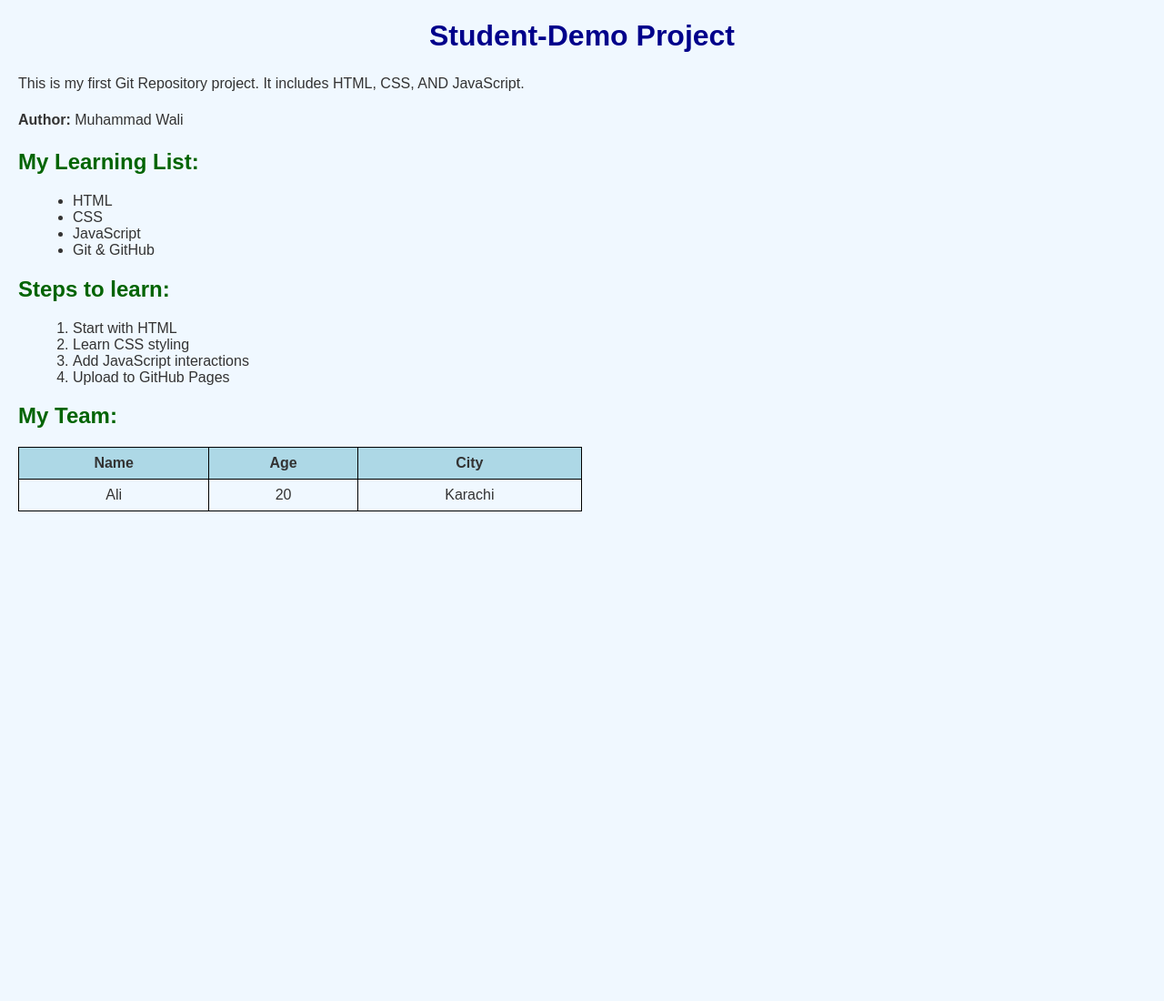
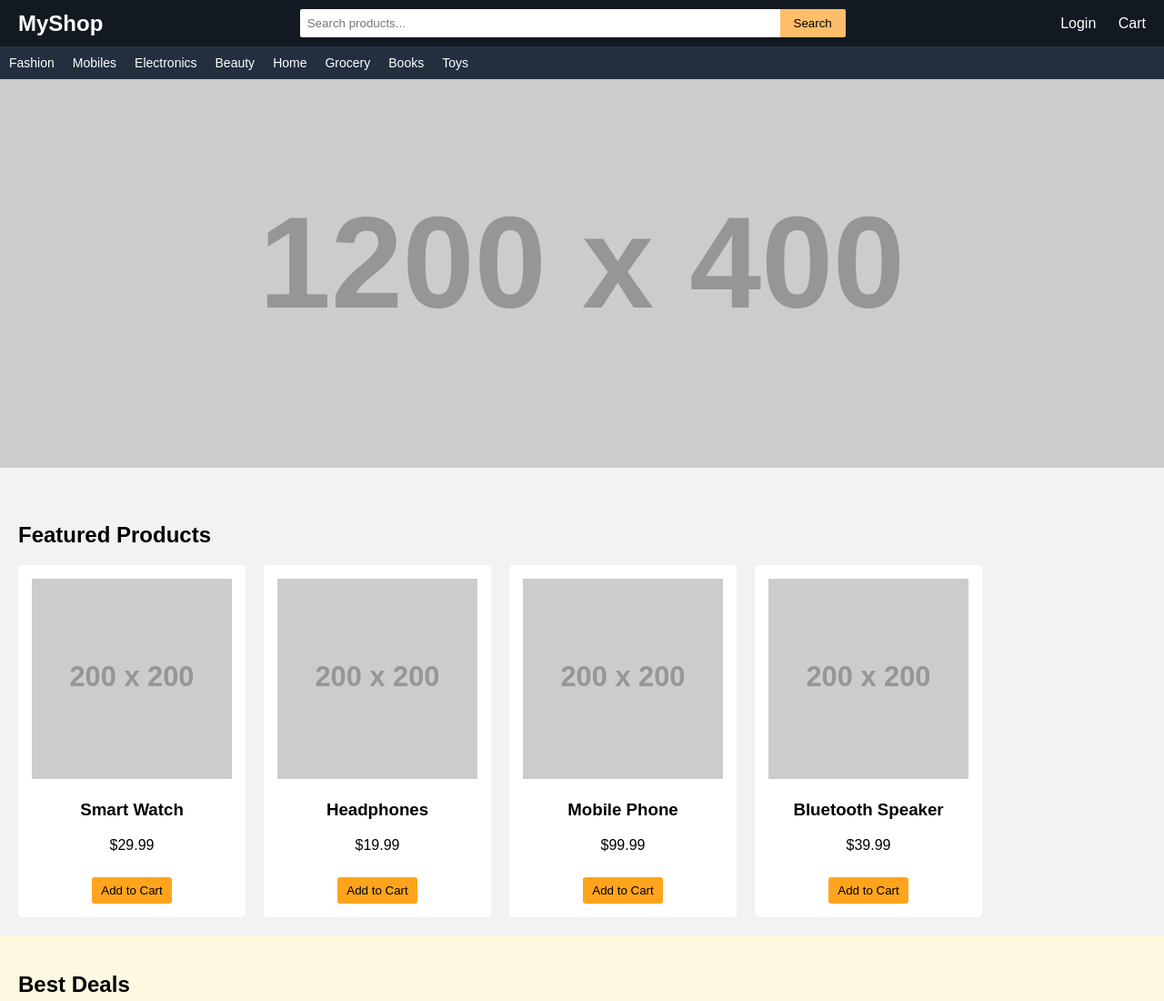
Before and after one commit to student-computerscience-hash/student-demo, a plain HTML site: page index.html in a window 1280 px wide. Shown: the top 1100 px of the page at 91% size. Before the commit the page ends 800 px from the top, so only its background shows below. Drawn offline with Linux system fonts and the light colour scheme; placeholder pictures from the web are drawn by us.

Commit message:
Add files via upload

```diff
--- a/index.html
+++ b/index.html
@@ -3,93 +3,300 @@
 <head>
   <meta charset="UTF-8">
   <meta name="viewport" content="width=device-width, initial-scale=1.0">
-    <title>Student Demo Project</title>
+  <title>MyShop - Amazon Style Homepage</title>
+  <link rel="stylesheet" href="style.css">
+</head>
+<body>
+
+  <!-- Header -->
+  <header class="header">
+    <div class="logo">MyShop</div>
+
+    <div class="search-box">
+      <input type="text" placeholder="Search products...">
+      <button>Search</button>
+    </div>
+
+    <div class="nav-right">
+      <a href="#">Login</a>
+      <a href="#">Cart</a>
+    </div>
+  </header>
+
+  <!-- Categories Navigation -->
+  <nav class="categories">
+    <a href="#">Fashion</a>
+    <a href="#">Mobiles</a>
+    <a href="#">Electronics</a>
+    <a href="#">Beauty</a>
+    <a href="#">Home</a>
+    <a href="#">Grocery</a>
+    <a href="#">Books</a>
+    <a href="#">Toys</a>
+  </nav>
+
+  <!-- Hero Banner -->
+  <section class="hero">
+    <img src="https://via.placeholder.com/1200x400" alt="Hero Banner">
+  </section>
+
+  <!-- Featured Products -->
+  <section class="products-section">
+    <h2>Featured Products</h2>
+    <div class="products">
+      <div class="product-card">
+        <img src="https://via.placeholder.com/200" alt="">
+        <h3>Smart Watch</h3>
+        <p>$29.99</p>
+        <button onclick="addToCart('Smart Watch',29.99)">Add to Cart</button>
+      </div>
+
+      <div class="product-card">
+        <img src="https://via.placeholder.com/200" alt="">
+        <h3>Headphones</h3>
+        <p>$19.99</p>
+        <button onclick="addToCart('Headphones',19.99)">Add to Cart</button>
+      </div>
+
+      <div class="product-card">
+        <img src="https://via.placeholder.com/200" alt="">
+        <h3>Mobile Phone</h3>
+        <p>$99.99</p>
+        <button onclick="addToCart('Mobile Phone',99.99)">Add to Cart</button>
+      </div>
+
+      <div class="product-card">
+        <img src="https://via.placeholder.com/200" alt="">
+        <h3>Bluetooth Speaker</h3>
+        <p>$39.99</p>
+        <button onclick="addToCart('Bluetooth Speaker',39.99)">Add to Cart</button>
+      </div>
+    </div>
+  </section>
+
+  <!-- Deals Section -->
+  <section class="deals-section">
+    <h2>Best Deals</h2>
+    <div class="deals">
+      <div class="deal-card">
+        <img src="https://via.placeholder.com/150" alt="">
+        <h4>50% Off Headphones</h4>
+      </div>
+      <div class="deal-card">
+        <img src="https://via.placeholder.com/150" alt="">
+        <h4>Buy 1 Get 1 Free T-Shirts</h4>
+      </div>
+      <div class="deal-card">
+        <img src="https://via.placeholder.com/150" alt="">
+        <h4>30% Off Mobiles</h4>
+      </div>
+    </div>
+  </section>
+
+  <!-- Footer -->
+  <footer class="footer">
+    <div class="footer-section">
+      <h4>Get to Know Us</h4>
+      <p>About Us</p>
+      <p>Careers</p>
+      <p>Blog</p>
+    </div>
+
+    <div class="footer-section">
+      <h4>Help</h4>
+      <p>Customer Service</p>
+      <p>Shipping</p>
+      <p>Returns</p>
+    </div>
+
+    <div class="footer-section">
+      <h4>Connect</h4>
+      <a href="#">Facebook</a>
+      <p href="#">Instagram</p>
+      <p href="#">Twitter</p>
+    </div>
+  </footer>
+
+  <!-- JS for Cart -->
+  <script src="cart.js"></script>
+
 <style>
+/* Global */
 body {
+  margin: 0;
   font-family: Arial, sans-serif;
-            margin: 20px;
-            background-color: #f0f8ff;
-            color: #333;
+  background: #f2f2f2;
 }
 
-        h1 {
-            color: darkblue;
-            text-align: center;
-        }
-        h2 {
-            color: darkgreen;
-        }
-        p {
-            font-size: 16px;
-            line-height: 1.5;
+/* Header */
+.header {
+  background: #131921;
+  color: white;
+  display: flex;
+  justify-content: space-between;
+  align-items: center;
+  padding: 10px 20px;
 }
 
-        ul,ol {
-            margin-left: 20px;
+.logo {
+  font-size: 24px;
+  font-weight: bold;
 }
-        table {
-            width: 50%;
-            border-collapse: collapse;
-            margin-top: 20px;
+
+.search-box {
+  display: flex;
+  flex: 1;
+  max-width: 600px;
+  margin: 0 20px;
 }
-        table, th, td {
-            border: 1px solid #000;
+
+.search-box input {
+  width: 100%;
   padding: 8px;
-            text-align: center;
+  border: none;
+  border-radius: 2px 0 0 2px;
 }
-        th {
-            background-color: #add8e6;
-        }
-        img {
-            display: block;
-            margin: 20px auto;
-            padding: 10px 15px;
-            background-color: #4caf50;
-            color: white;
+
+.search-box button {
+  padding: 8px 15px;
+  background: #febd69;
   border: none;
   cursor: pointer;
+  border-radius: 0 2px 2px 0;
 }
-        button:hover {
-            background-color: #45a049;
-        }
-        a {
-            color: darked;
+
+.nav-right a {
+  color: white;
+  margin-left: 20px;
   text-decoration: none;
 }
-        a:hover {
-            text-decoration: underline;
+
+/* Categories */
+.categories {
+  background: #232f3e;
+  padding: 10px;
+  display: flex;
+  flex-wrap: wrap;
+}
+
+.categories a {
+  color: white;
+  margin-right: 20px;
+  text-decoration: none;
+  font-size: 14px;
+}
+
+/* Hero */
+.hero img {
+  width: 100%;
+  height: auto;
+  display: block;
+  margin-bottom: 20px;
+}
+
+/* Products */
+.products-section {
+  padding: 20px;
+}
+
+.products {
+  display: flex;
+  flex-wrap: wrap;
+  gap: 20px;
+}
+
+.product-card {
+  background: white;
+  padding: 15px;
+  width: 220px;
+  text-align: center;
+  border-radius: 5px;
+  transition: transform 0.3s;
+}
+
+.product-card:hover {
+  transform: translateY(-5px);
+}
+
+.product-card img {
+  width: 100%;
+}
+
+.product-card button {
+  margin-top: 10px;
+  padding: 7px 10px;
+  background: #ffa41c;
+  border: none;
+  cursor: pointer;
+  border-radius: 3px;
+}
+
+/* Deals */
+.deals-section {
+  background: #fff8e1;
+  padding: 20px;
+}
+
+.deals {
+  display: flex;
+  gap: 15px;
+  flex-wrap: wrap;
+}
+
+.deal-card {
+  background: white;
+  padding: 10px;
+  width: 180px;
+  text-align: center;
+  border-radius: 5px;
+  transition: transform 0.3s;
+}
+
+.deal-card:hover {
+  transform: translateY(-5px);
+}
+
+/* Footer */
+.footer {
+  background: #232f3e;
+  color: white;
+  display: flex;
+  justify-content: space-around;
+  padding: 20px;
+  flex-wrap: wrap;
+}
+
+.footer-section h4 {
+  margin-top: 0;
+}
+
+.footer-section p {
+  margin: 5px 0;
+}
+
+/* Responsive */
+@media (max-width: 768px) {
+  .products, .deals {
+    justify-content: center;
+  }
+
+  .search-box {
+    flex-direction: column;
+  }
+
+  .search-box input, .search-box button {
+    width: 100%;
+    margin: 5px 0;
   }
   </style>
-</head>
-<body>
-    <h1>Student-Demo Project</h1>
-    <p>This is my first Git Repository project. It includes HTML, CSS, AND JavaScript.</p>
-    <p><strong>Author:</strong> Muhammad Wali</p>
-    <h2>My Learning List:</h2>
-    <ul>
-        <li>HTML</li>
-        <li>CSS</li>
-        <li>JavaScript</li>
-        <li>Git & GitHub</li>
-    </ul>
+  <script>
 
-    <h2>Steps to learn:</h2>
-    <ol>
-        <li>Start with HTML</li>
-        <li>Learn CSS styling</li>
-        <li>Add JavaScript interactions</li>
-        <li>Upload to GitHub Pages</li>
-    </ol>
-
-    <h2>My Team:</h2>
-    <table>
-        <tr>
-            <th>Name</th>
-            <th>Age</th>
-            <th>City</th>
-        </tr>
-        <tr>
-            <td>Ali</td>
-            <td>20</td>
-            <td>Karachi</td>
-        </tr>
+function addToCart(name, price) {
+  let cart = JSON.parse(localStorage.getItem('cart')) || [];
+  cart.push({ name, price });
+  localStorage.setItem('cart', JSON.stringify(cart));
+  alert(name + " added to cart!");
+}
+</script>
+</body>
+</html>
```
Lines whose indentation alone changed are shown as unchanged.
